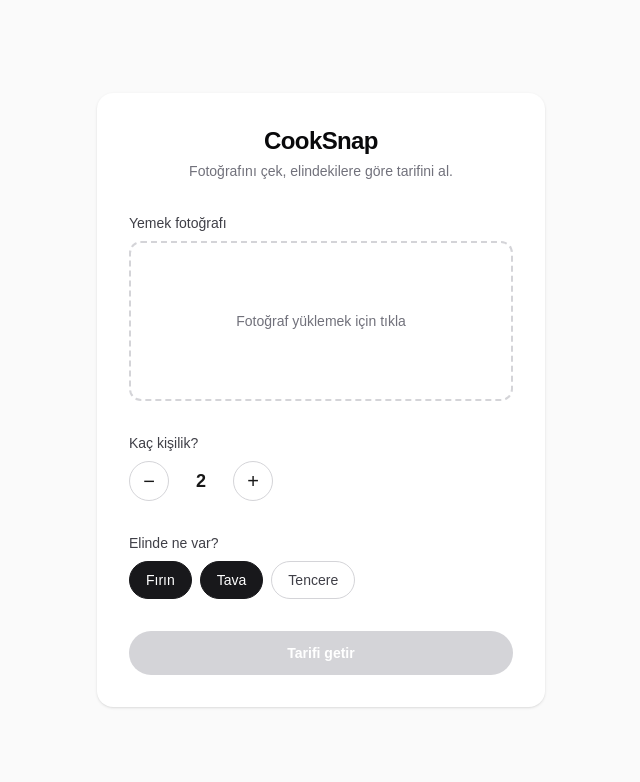
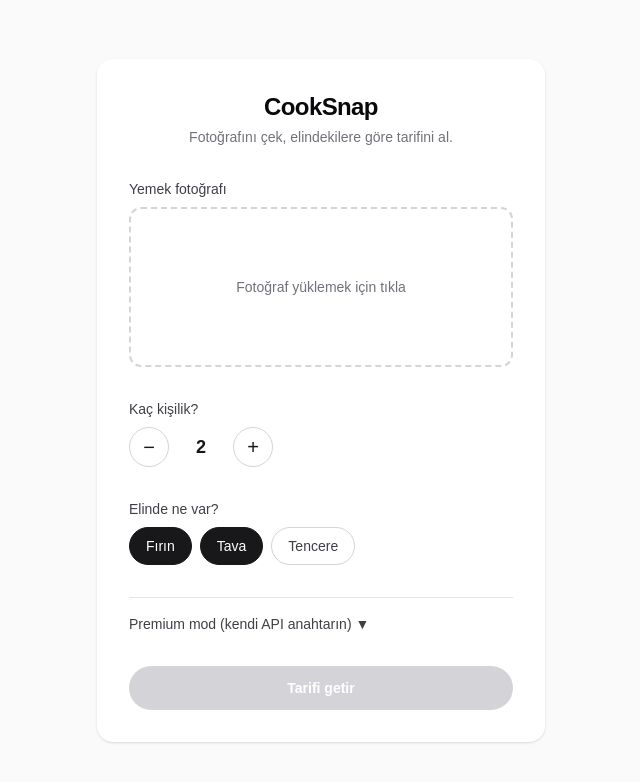
Before and after one commit to Kocayilmaz/cooksnap, a Next.js app: page / in a window 1280 px wide. Shown: the top 782 px of the page, without its empty margins (319-959 px from the left). Built offline with nearby package versions, Linux system fonts and the light colour scheme.

Commit message:
ApiKeyInput bilesenini ana sayfaya bagla

```diff
--- a/app/page.tsx
+++ b/app/page.tsx
@@ -4,6 +4,7 @@ import { useState } from "react";
 import PhotoUpload from "@/components/PhotoUpload";
 import PersonCountSelector from "@/components/PersonCountSelector";
 import EquipmentSelector from "@/components/EquipmentSelector";
+import ApiKeyInput from "@/components/ApiKeyInput";
 
 export default function Home() {
   const [photo, setPhoto] = useState<string | null>(null);
@@ -23,6 +24,7 @@ export default function Home() {
         <PhotoUpload onPhotoSelected={setPhoto} />
         <PersonCountSelector />
         <EquipmentSelector />
+        <ApiKeyInput />
 
         <button
           type="button"
```
